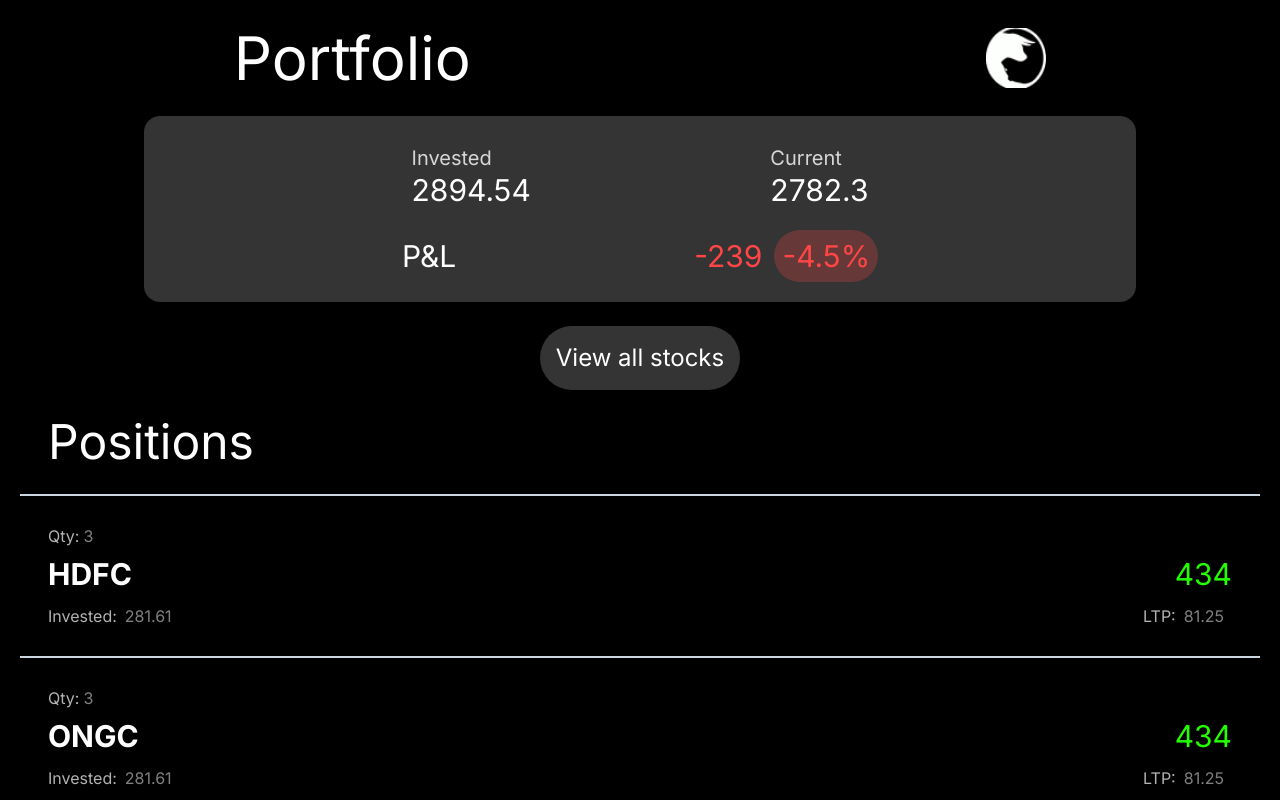
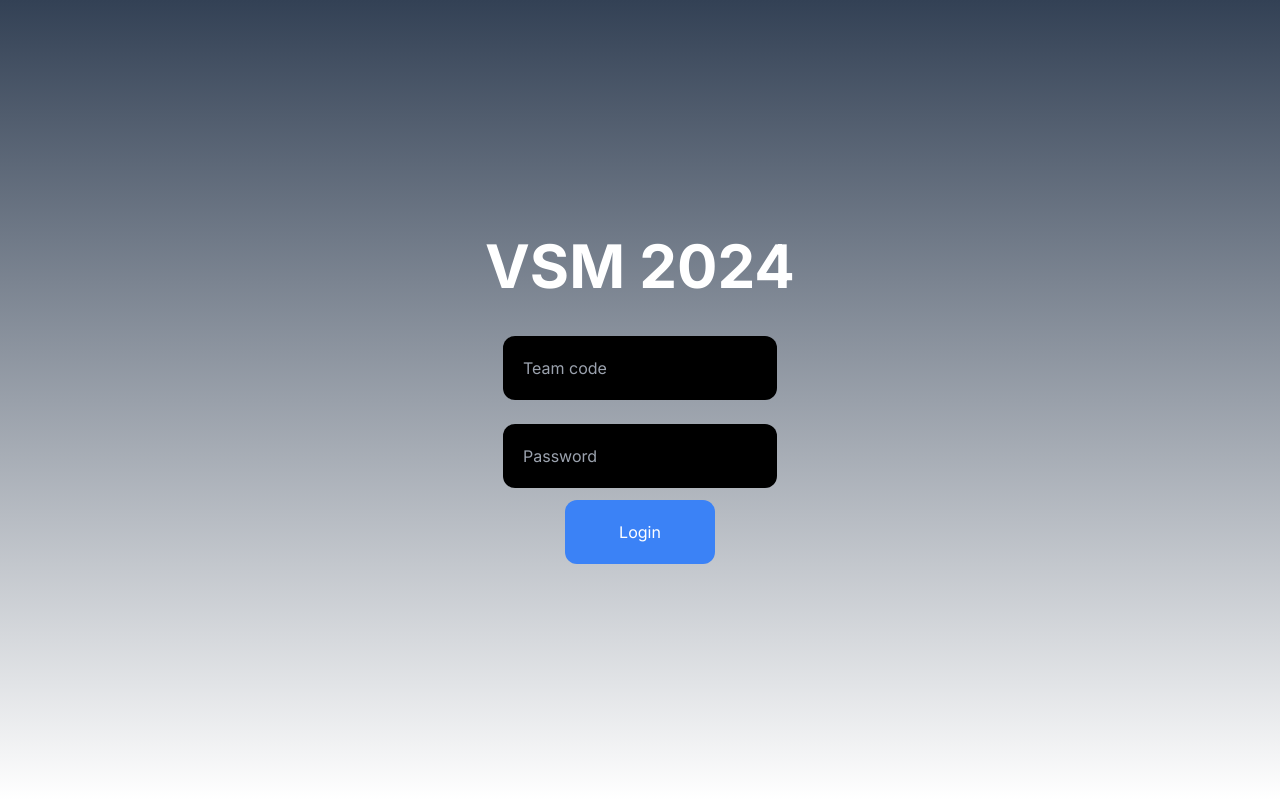
Before and after one commit to Overlord-1/vsm-f, a React (Create React App) app: page / in a window 1280 px wide. Shown: the top 800 px of the page. Built offline with nearby package versions, Linux system fonts and the light colour scheme.

Commit message:
Update routes and login form

```diff
--- a/src/App.jsx
+++ b/src/App.jsx
@@ -11,10 +11,10 @@ const App = () => {
   return (
     <>
     <Routes>
-      <Route path='/' element= {<Portfolio />}/>
+      <Route path='/' element= {<Login />}/>
       <Route path='/Leaderboard' element= {<Leaderboard />}/>
       <Route path='/news' element= {<News />}/>
-      <Route path='/login' element= {<Login />}/>
+      <Route path='/portfolio' element= {<Portfolio />}/>
     </Routes>
     </>
   )
--- a/src/pages/Login.jsx
+++ b/src/pages/Login.jsx
@@ -4,12 +4,11 @@ const Login = () => {
   return (
    <>
        <div className="main flex mx-auto items-center justify-center h-screen flex-col bg-gradient-to-b from-slate-700 to-white">
-            {/* <img src={top} alt="" /> */}
             <div className='flex mx-auto items-center justify-center md:justify-center h-screen flex-col'>
                 {/* <Tractor color='rgb(74 222 128)' size={70} />   //previous used logo*/}
                 <h1 className='text-6xl mb-7 mainText font-bold uppercase'>vSM 2024</h1>
                 <form className='flex flex-col justify-center items-center' >
-                    <input type="email" placeholder="Team code" className='bg-black p-5 rounded-xl m-3' />
+                    <input type="text" placeholder="Team code" className='bg-black p-5 rounded-xl m-3' />
                     <input type="password" placeholder="Password" className=' p-5 bg-black rounded-xl m-3' />
                     <button type="submit" className='transition ease-in-out delay-150 bg-blue-500 hover:-translate-y-1 active:scale-110 active:bg-indigo-500 duration-300 w-[150px]  p-5 rounded-xl'>Login</button>
                 </form>
```
